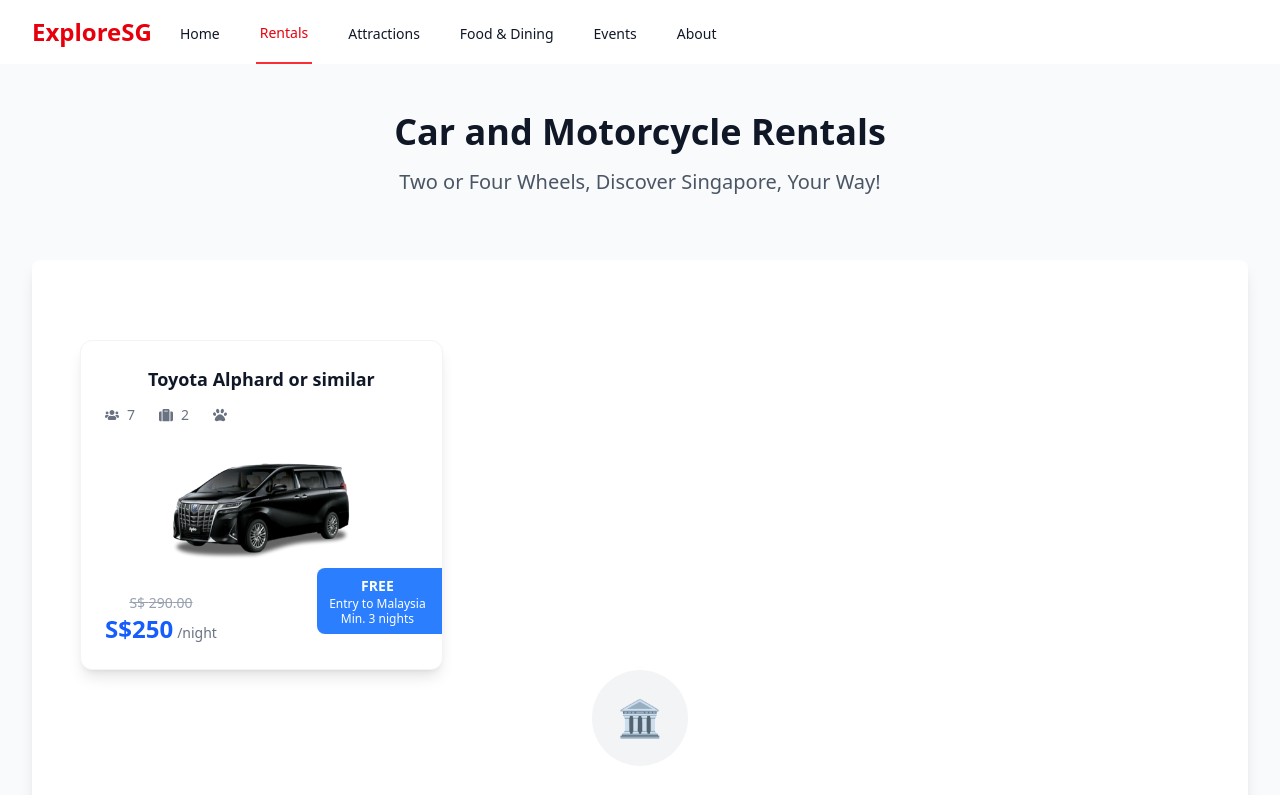
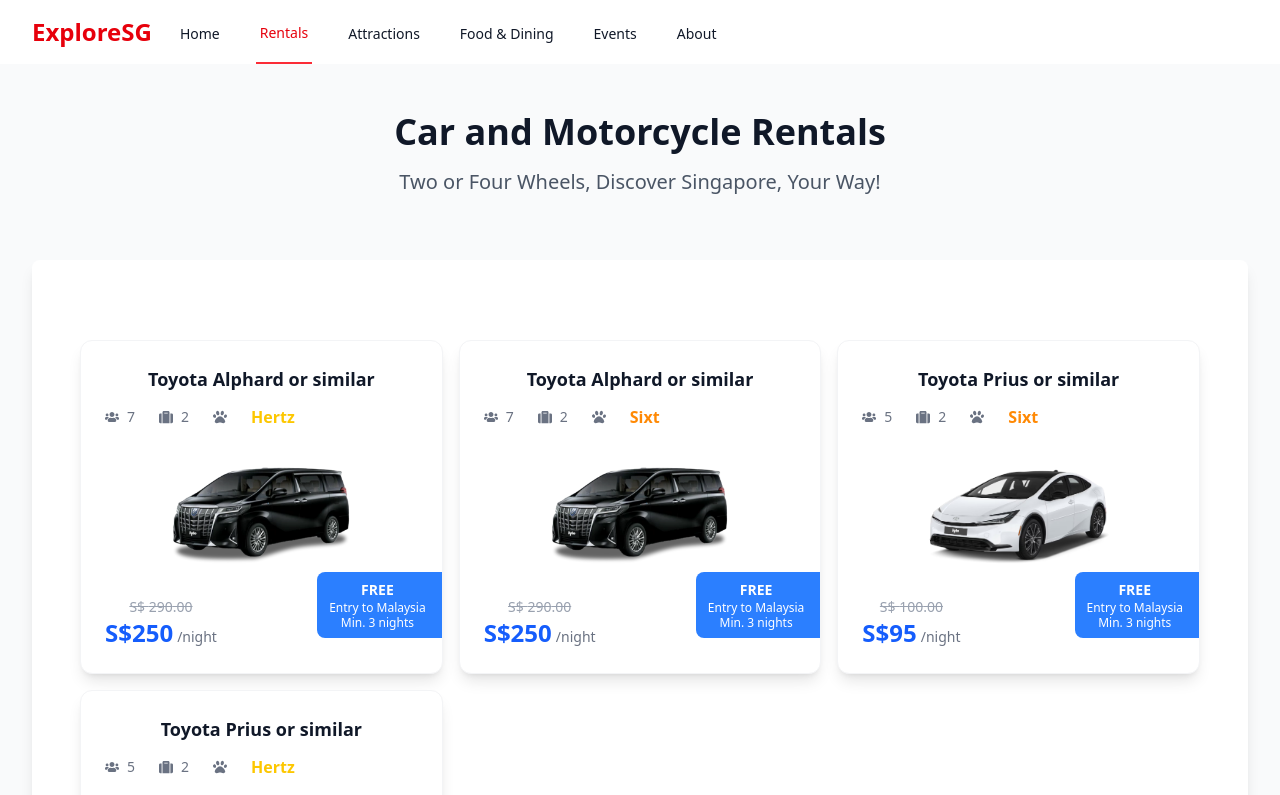
Before and after one commit to XploreSG/exploresg-frontend-service, a React (Vite) app: page /rentals in a window 1280 px wide. Shown: the top 795 px of the page. Built offline with nearby package versions, Linux system fonts and the light colour scheme.

Commit message:
EXPLORE-3: Car Rental Card

```diff
--- a/src/components/CarRentalCard/CardRentalCard.tsx
+++ b/src/components/CarRentalCard/CardRentalCard.tsx
@@ -9,6 +9,8 @@ interface CarRentalCardProps {
   originalPrice?: number;
   promoText?: string;
   imageUrl: string;
+  operator: string;
+  operatorStyling: string;
 }
 
 const CarRentalCard: React.FC<CarRentalCardProps> = ({
@@ -19,6 +21,8 @@ const CarRentalCard: React.FC<CarRentalCardProps> = ({
   originalPrice,
   promoText,
   imageUrl,
+  operator,
+  operatorStyling,
 }) => {
   return (
     <div className="relative max-w-sm overflow-hidden rounded-xl border border-gray-100 bg-white shadow-lg">
@@ -50,6 +54,10 @@ const CarRentalCard: React.FC<CarRentalCardProps> = ({
           </div>
           <div className="flex items-center space-x-2">
             <FaPaw className="text-sm" />
+          </div>
+          <div className="flex items-center space-x-2">
+            {/* <FaPaw className="text-sm" /> */}
+            <p className={`font-bold ${operatorStyling}`}>{operator}</p>
           </div>
         </div>
       </div>
--- a/src/pages/FleetPage.tsx
+++ b/src/pages/FleetPage.tsx
@@ -26,6 +26,44 @@ const FleetPage: React.FC = () => {
                 promoText="FREE Entry to Malaysia Min. 3 nights"
                 // Fixed image path - use absolute path from public folder
                 imageUrl="/assets/alphard.png"
+                operator="Hertz"
+                operatorStyling="text-yellow-400"
+              />
+              <CarRentalCard
+                model="Toyota Alphard or similar"
+                seats={7}
+                luggage={2}
+                originalPrice={290}
+                price={250}
+                promoText="FREE Entry to Malaysia Min. 3 nights"
+                // Fixed image path - use absolute path from public folder
+                imageUrl="/assets/alphard.png"
+                operator="Sixt"
+                operatorStyling="text-orange-400"
+              />
+              <CarRentalCard
+                model="Toyota Prius or similar"
+                seats={5}
+                luggage={2}
+                originalPrice={100}
+                price={95}
+                promoText="FREE Entry to Malaysia Min. 3 nights"
+                // Fixed image path - use absolute path from public folder
+                imageUrl="/assets/prius.png"
+                operator="Sixt"
+                operatorStyling="text-orange-400"
+              />
+              <CarRentalCard
+                model="Toyota Prius or similar"
+                seats={5}
+                luggage={2}
+                originalPrice={100}
+                price={95}
+                promoText="FREE Entry to Malaysia Min. 3 nights"
+                // Fixed image path - use absolute path from public folder
+                imageUrl="/assets/prius.png"
+                operator="Hertz"
+                operatorStyling="text-yellow-400"
               />
             </div>
 
```
Also changed, not shown: public/assets/prius.png (added).
